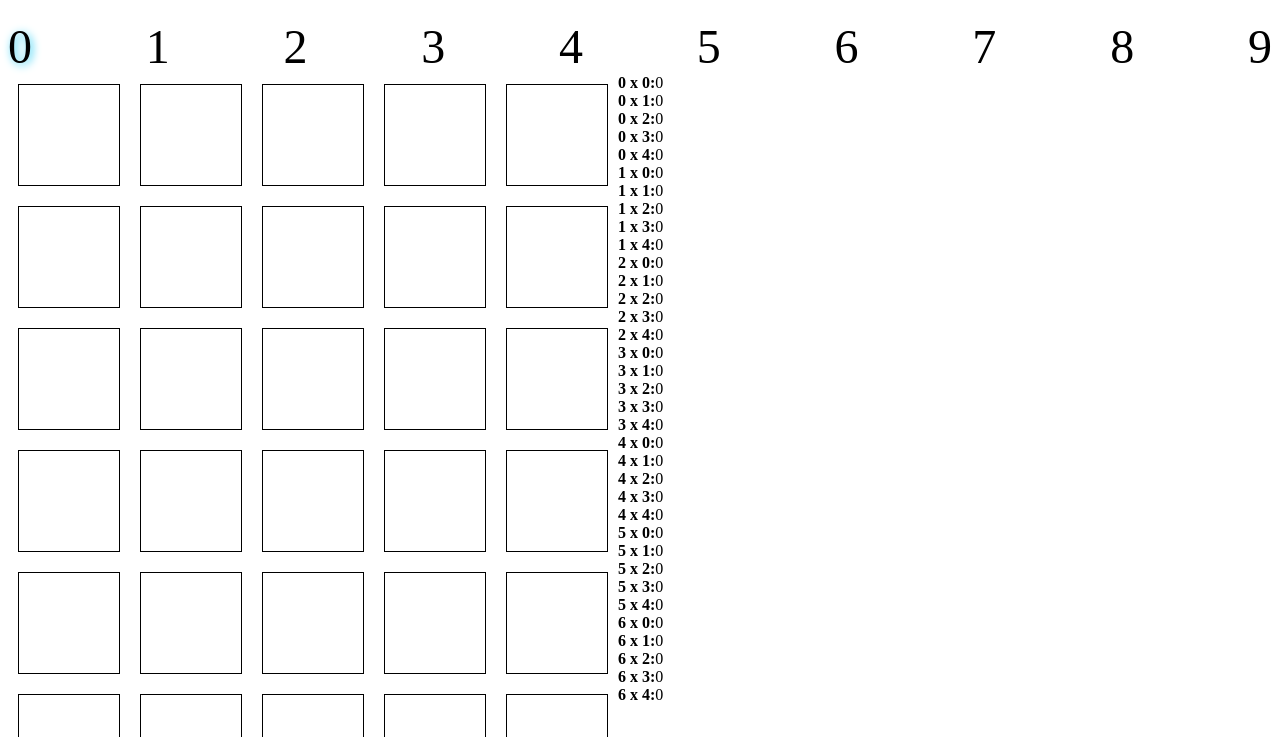
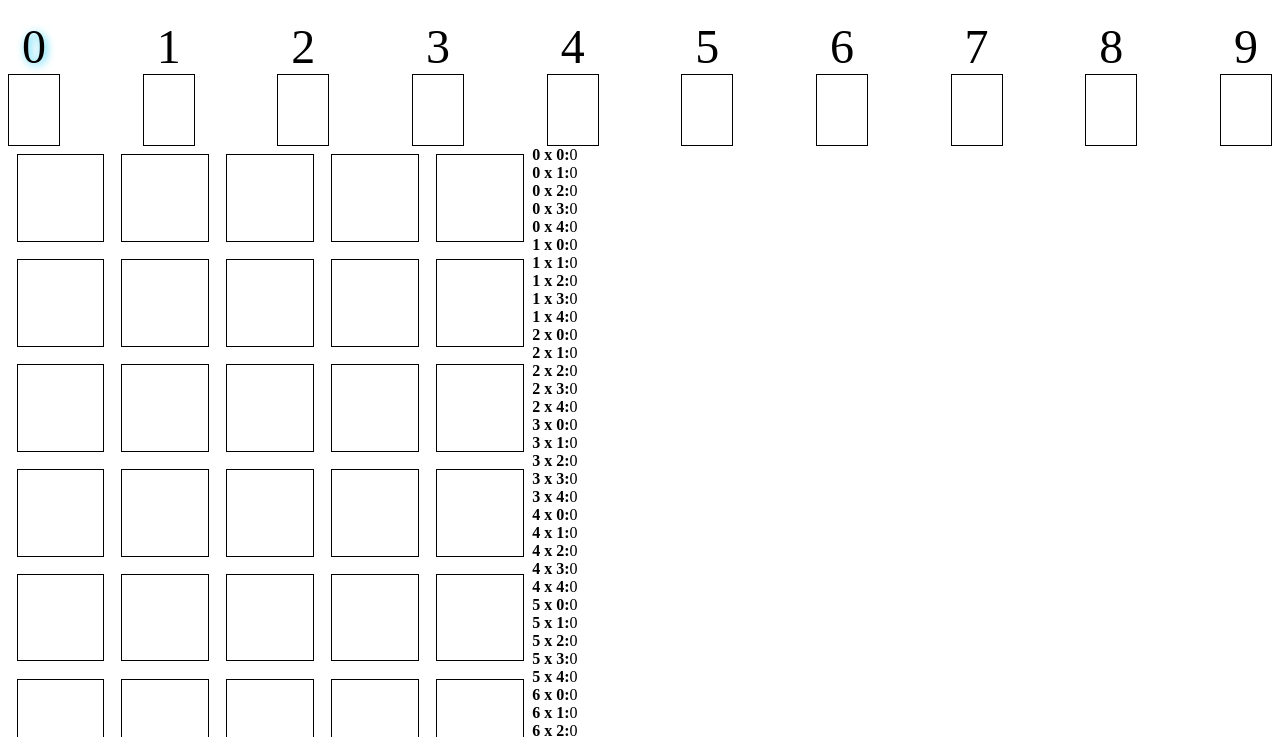
Before and after one commit to JuanLuisVegaAlonso/factorio, a plain HTML site: page index.html in a window 1280 px wide. Shown: the part 61-798 px from the top of the page. Drawn offline with Linux system fonts and the light colour scheme.

Commit message:
little cleanup

```diff
--- a/main.css
+++ b/main.css
@@ -3,13 +3,13 @@
     flex-wrap: wrap;
 }
 
-.row {
+.row, .mini-row {
     display: flex;
 }
 .square {
     border: 1px solid black;
 }
-.minisquare {
+.mini-square {
     width: 10px;
     height: 10px;
 }
@@ -36,3 +36,12 @@
 #available-shifts .current {
     text-shadow: 2px 2px 8px #2BCDF3;
 }
+
+#available-shifts > div {
+    flex-direction: column;
+    display: flex;
+    align-items: center;
+}
+.mini-matrix {
+    border: 1px solid;
+}
--- a/main.js
+++ b/main.js
@@ -1,3 +1,11 @@
+// Configuration
+// TODO change to customizable matrix
+
+let rows = 7;
+let columns = 5;
+const maxHeight = 600;
+const spaceBetween = 0.1;
+
 function getRowId(row) {
     return `row-${row}`;
 }
@@ -6,6 +14,15 @@ function getSquareId(row, column) {
     return `square-${row}-${column}`;
 }
 
+function getShiftControlId(number) {
+    return `shift-control-${number}`;
+}
+
+
+function getListElementId(row, column) {
+    return `list-element-${row}-${column}`;
+}
+// Matrix closure
 function createMatrix(rows, columns) {
     const matrix = [];
     for (let row = 0; row < rows; row++) {
@@ -26,44 +43,38 @@ function createMatrix(rows, columns) {
         addChangeListener: listener => listeners.push(listener),
         toggle: (row, column) => {
             const currentState = (matrix[row][column] >> currentShift) % 2;
-            if (currentState == 1) {
+            if (currentState === 1) {
                 matrix[row][column] = matrix[row][column] - (1 << currentShift);
             } else {
                 matrix[row][column] = matrix[row][column] + (1 << currentShift);
             }
-            listeners.forEach(listener => listener(row, column, getTranslatedValue(row, column)))
+            listeners.forEach(listener => listener())
         },
-        changeShift: shift => currentShift = shift,
+        getRawValue: (row, column) => matrix[row][column],
+        getTranslatedValue,
+        changeShift: shift => {
+            currentShift = shift;
+            listeners.forEach(listener => listener())
+        },
+        getCurrentShift: () => currentShift,
+        getShiftedMatrix: (shift) => {
+            const shiftedMatrix = [];
+            for (let row = 0; row < rows; row++) {
+                const rowArray = []
+                for (let column = 0; column < columns; column++) {
+                    rowArray.push((matrix[row][column] >> shift) % 2);
+                }
+                shiftedMatrix.push(rowArray);
+            }
+            return shiftedMatrix;
+        }
     }
 }
 
-window.onload = () => {
-    let rows = 7;
-    let columns = 5;
-    let currentShift = 0;
-
-    const maxHeight = 700;
-    const spaceBetween = 0.1;
 
 
 
-    // Matrix representation of the encoding
-    const matrix = [];
-    const matrixDrawing = document.getElementById('matrix-drawing');
-
-    function toggleSquare(square, row, column) {
-        const currentState = (matrix[row][column] >> currentShift) % 2;
-        if (currentState == 1) {
-            matrix[row][column] = matrix[row][column] - (1 << currentShift);
-            square.classList.remove('active');
-
-        } else {
-            matrix[row][column] = matrix[row][column] + (1 << currentShift);
-            square.classList.add('active');
-        }
-        updateListElement(row, column);
-    }
-
+// DOM functions
 function createRow(row) {
     const rowElement = document.createElement('div');
     rowElement.setAttribute('id', getRowId(row));
@@ -71,41 +82,28 @@ window.onload = () => {
     return rowElement;
 }
 
-    function createSquare(row, column) {
+function createSquare(matrix, row, column) {
     const squareElement = document.createElement('div');
     squareElement.setAttribute('id', getSquareId(row, column));
     squareElement.classList.add('square');
-        squareElement.addEventListener('click', () => toggleSquare(squareElement, row, column));
+    squareElement.addEventListener('click', () => matrix.toggle(row,column));
     const ratio = maxHeight / rows;
     squareElement.style = `width: ${ratio}px; height: ${ratio}px; margin: ${ratio * spaceBetween}px`
     return squareElement;
 }
 
 
-    function redrawMatrix() {
-        for (let row = 0; row < rows; row++) {
-            for (let column = 0; column < columns; column++) {
-                const square = document.getElementById(getSquareId(row,column));
-                const currentState = (matrix[row][column] >> currentShift) % 2;
-                if (currentState == 1) {
-                    square.classList.add('active');
-                }  else {
-                    square.classList.remove('active');
-                }
-            }
-        }
-    }
-
-
-    function redrwawMiniMatrix(number) {
-
-    }
-
-    // list representation of the encoding
-    const listRepresentationElement = document.getElementById('list-representation');
-
-    function getListElementId(row, column) {
-        return `list-element-${row}-${column}`;
+function createShiftControl(matrix, number) {
+    const shiftControl = document.createElement('div');
+    const shiftLabel = document.createElement('label');
+    shiftControl.appendChild(shiftLabel);
+    shiftControl.appendChild(createMiniMatrix(number))
+    shiftControl.setAttribute('id', getShiftControlId(number));
+    shiftLabel.innerText = number;
+    shiftControl.onclick = () => {
+        matrix.changeShift(number);
+    };
+    return shiftControl;
 }
 
 function createListElement(row, column) {
@@ -122,51 +120,105 @@ window.onload = () => {
     return listElement;
 }
 
-    function updateListElement(row, column) {
+function createMiniMatrix(shift) {
+    const miniMatrix = document.createElement('div');
+    miniMatrix.setAttribute('id', `mini-matrix-${shift}`);
+    miniMatrix.classList.add('mini-matrix');
+    for (let row = 0; row < rows; row++) {
+        const miniRow = document.createElement('div');
+        miniRow.classList.add('mini-row');
+        for (let column = 0; column < columns; column++) {
+            const miniSquare = document.createElement('div');
+            miniSquare.setAttribute('id', `mini-square-${shift}-${row}-${column}`)
+            miniSquare.classList.add(`mini-square`);
+            miniRow.appendChild(miniSquare);
+        }
+        miniMatrix.appendChild(miniRow)
+    }
+    return miniMatrix;
+}
+
+// Update functions
+
+function updateListElement(row, column, value) {
     document.getElementsByTagName
     document
         .getElementById(getListElementId(row,column))
-            .getElementsByTagName('span')[0].innerText = matrix[row][column];
+        .getElementsByTagName('span')[0].innerText = value;
 }
 
-    const availableShiftsElement = document.getElementById('available-shifts');
-
-
-    function getShiftControlId(number) {
-        return `shift-control-${number}`;
+function redrawMatrix(matrix) {
+    for (let row = 0; row < rows; row++) {
+        for (let column = 0; column < columns; column++) {
+            const square = document.getElementById(getSquareId(row,column));
+            const currentState = matrix.getTranslatedValue(row, column);
+            if (currentState == 1) {
+                square.classList.add('active');
+            }  else {
+                square.classList.remove('active');
             }
-    function createShiftControl(number) {
-        const shiftControl = document.createElement('span');
-        shiftControl.setAttribute('id', getShiftControlId(number));
-        shiftControl.innerText = number;
-        shiftControl.onclick = () => {
-            document.getElementById(getShiftControlId(currentShift)).classList.remove('current');
-            currentShift =  number;
-            shiftControl.classList.add('current')
-            redrawMatrix();
-            redrwawMiniMatrix();
-        };
-        return shiftControl;
+        }
+    }
 }
 
-
-    for(let number = 0; number < 10; number++) {
-        availableShiftsElement.appendChild(createShiftControl(number));
-    }
-
-    document.getElementById(getShiftControlId(currentShift)).classList.add('current');
-
+function redrawMiniMatrix(matrix) {
+    const currentMatrix = matrix.getShiftedMatrix(matrix.getCurrentShift());
     for (let row = 0; row < rows; row++) {
-        const rowArray = []
-        const rowElement = createRow(row);
         for (let column = 0; column < columns; column++) {
-            rowElement.appendChild(createSquare(row,column));
-            rowArray.push(0);
-            listRepresentationElement.appendChild(createListElement(row, column));
-        }
-        matrixDrawing.appendChild(rowElement);
-        matrix.push(rowArray);
+            const miniSquare = document.getElementById(`mini-square-${matrix.getCurrentShift()}-${row}-${column}`);
+            if (currentMatrix[row][column] === 0) {
+                miniSquare.classList.remove('active');
+            } else {
+                miniSquare.classList.add('active');
             }
 
 
         }
+    }
+
+
+}
+
+
+window.onload = () => {
+
+    const matrix = createMatrix(rows, columns);
+
+    // Shift control
+    const availableShiftsElement = document.getElementById('available-shifts');
+    for(let number = 0; number < 10; number++) {
+        availableShiftsElement.appendChild(createShiftControl(matrix, number));
+    }
+    document.getElementById(getShiftControlId(matrix.getCurrentShift())).classList.add('current');
+
+
+    // Matrix representation of the encoding
+    const matrixDrawing = document.getElementById('matrix-drawing');
+    const listRepresentationElement = document.getElementById('list-representation');
+    for (let row = 0; row < rows; row++) {
+        const rowElement = createRow(row);
+        rowElement.classList.add('row')
+        for (let column = 0; column < columns; column++) {
+            rowElement.appendChild(createSquare(matrix, row,column));
+            listRepresentationElement.appendChild(createListElement(row, column));
+        }
+        matrixDrawing.appendChild(rowElement);
+    }
+
+    // listener of changes
+    matrix.addChangeListener(() => {
+        for (let row = 0; row < rows; row++) {
+            for (let column = 0; column < columns; column++) {
+                const value = matrix.getRawValue(row, column);
+                updateListElement(row, column, value)
+            }
+        }
+        redrawMatrix(matrix);
+        redrawMiniMatrix(matrix);
+        document.getElementsByClassName('current')[0].classList.remove('current')
+        document.getElementById(getShiftControlId(matrix.getCurrentShift())).classList.add('current');
+    });
+
+
+
+}
```
Lines whose indentation alone changed are shown as unchanged.
